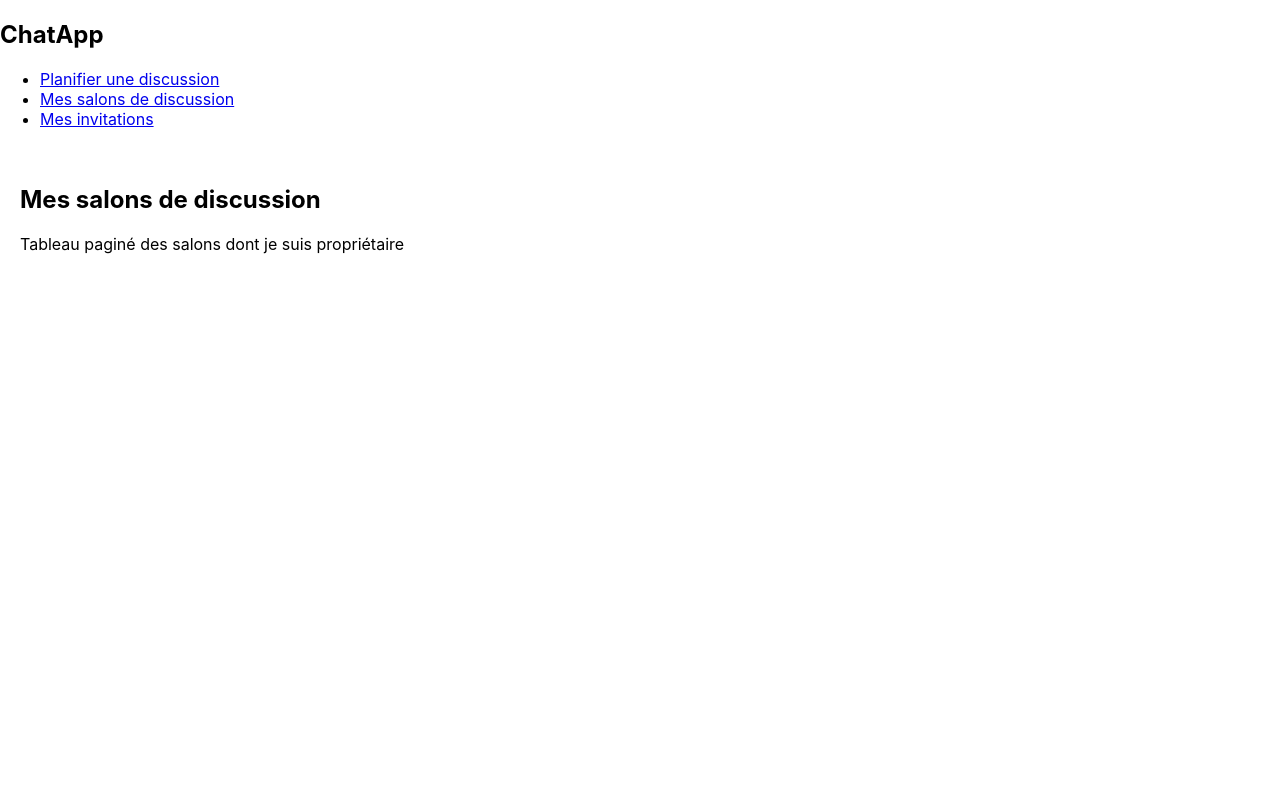
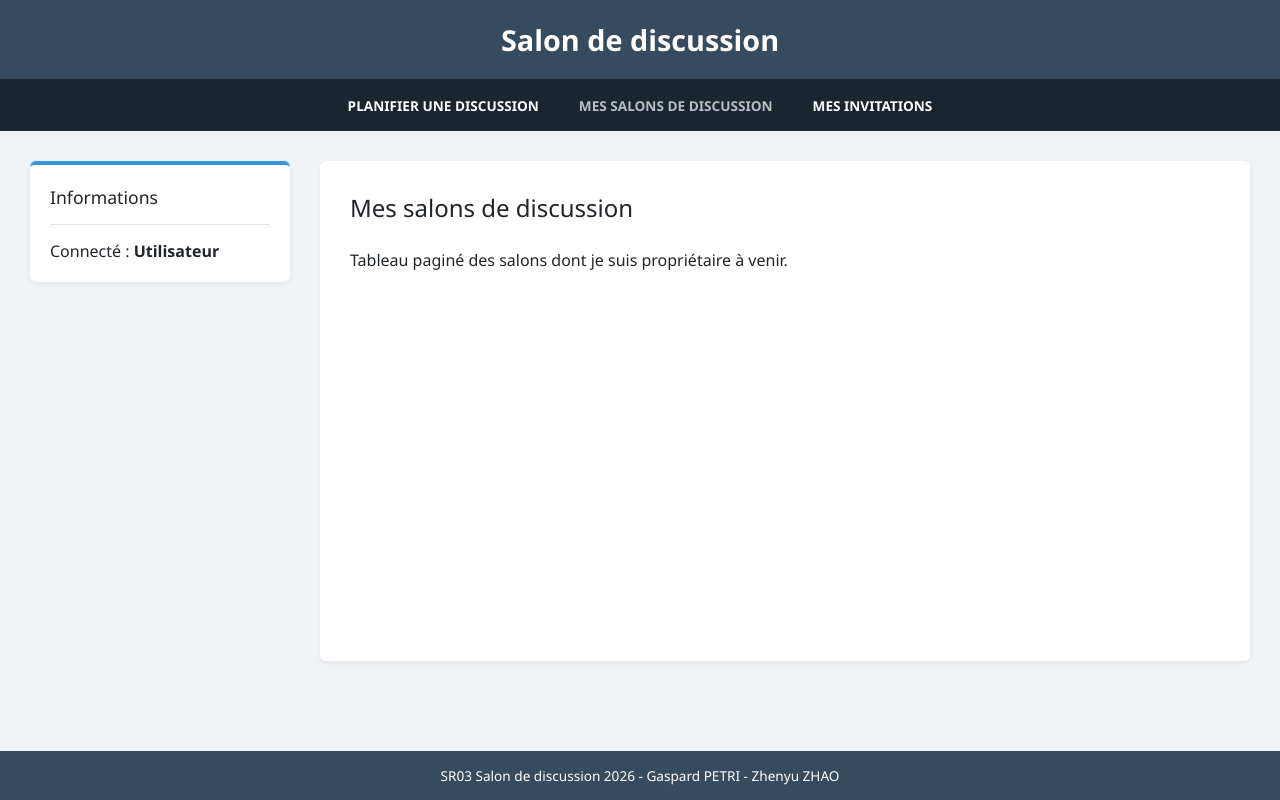
Before and after one commit to JulesZHAO/chat_application, a React (Create React App) app in the folder project/frontend/: page /mes-salons in a window 1280 px wide. Built offline with nearby package versions, Linux system fonts and the light colour scheme; the HTML template or start-up script is replaced by a standard one.

Commit message:
ajout css pour ressembler à l'interface Admin

```diff
--- a/project/frontend/src/App.jsx
+++ b/project/frontend/src/App.jsx
@@ -7,13 +7,25 @@ function App() {
             <div className="app-container">
                 <Navbar />
 
-                <div className="content-wrap" style={{ padding: '20px' }}>
+                {/* Conteneur principal séparé en 2 colonnes */}
+                <div className="content-wrap">
+
+                    {/* Colonne de gauche */}
+                    <aside className="sidebar">
+                        <div className="info-card">
+                            <h4>Informations</h4>
+                            <hr />
+                            <p>Connecté : <strong>Utilisateur</strong></p>
+                        </div>
+                    </aside>
+
+                    {/* Colonne de droite (Contenu) */}
+                    <main className="main-content">
                         <Routes>
-                        {/* Redirection par défaut si l'utilisateur arrive sur la racine */}
                             <Route path="/" element={<Navigate to="/mes-salons" replace />} />
 
                             <Route path="/planifier" element={
-                            <div>
+                                <div className="page-content">
                                     {/* TODO */}
                                     <h2>Planifier une discussion</h2>
                                     <p>Formulaire à venir (Titre, description, date, horaire, durée).</p>
@@ -21,22 +33,27 @@ function App() {
                             } />
 
                             <Route path="/mes-salons" element={
-                            <div>
+                                <div className="page-content">
                                     {/* TODO */}
                                     <h2>Mes salons de discussion</h2>
-                                <p>Tableau paginé des salons dont je suis propriétaire</p>
+                                    <p>Tableau paginé des salons dont je suis propriétaire à venir.</p>
                                 </div>
                             } />
 
                             <Route path="/mes-invitations" element={
-                            <div>
+                                <div className="page-content">
                                     {/* TODO */}
                                     <h2>Mes invitations</h2>
-                                <p>Tableau paginé des salons où je suis invité</p>
+                                    <p>Tableau paginé des salons où je suis invité à venir.</p>
                                 </div>
                             } />
                         </Routes>
+                    </main>
                 </div>
+
+                <footer className="admin-footer">
+                    <p>SR03 Salon de discussion 2026 - Gaspard PETRI - Zhenyu ZHAO</p>
+                </footer>
             </div>
         </Router>
     );
--- /dev/null
+++ b/project/frontend/src/components/Navbar.css
@@ -0,0 +1,41 @@
+.top-banner {
+    background-color: #364b5e;
+    color: white;
+    text-align: center;
+    padding: 20px 0;
+}
+
+.top-banner h1 {
+    margin: 0;
+    font-size: 1.8rem;
+    font-weight: 600;
+}
+
+.navbar-dark {
+    background-color: #1a252f;
+    display: flex;
+    justify-content: center;
+    padding: 15px 0;
+}
+
+.navbar-links {
+    list-style: none;
+    display: flex;
+    gap: 40px;
+    margin: 0;
+    padding: 0;
+}
+
+.navbar-links a {
+    text-decoration: none;
+    color: #ffffff;
+    font-weight: 600;
+    font-size: 0.85rem;
+    text-transform: uppercase;
+    transition: opacity 0.2s;
+}
+
+.navbar-links a:hover,
+.navbar-links a.active {
+    opacity: 0.7;
+}
--- a/project/frontend/src/components/Navbar.jsx
+++ b/project/frontend/src/components/Navbar.jsx
@@ -1,33 +1,38 @@
 import { Link, useLocation } from 'react-router-dom';
-//import './Navbar.css';
+import './Navbar.css';
 
 function Navbar() {
     // useLocation permet de savoir sur quelle page on est pour surligner le menu
     const location = useLocation();
 
     return (
-        <nav className="navbar">
-            <div className="navbar-brand">
-                <h2>ChatApp</h2>
+        <header>
+            {/* Le grand bandeau du titre */}
+            <div className="top-banner">
+                <h1>Salon de discussion</h1>
             </div>
+
+            {/* La barre de navigation */}
+            <nav className="navbar-dark">
                 <ul className="navbar-links">
                     <li>
                         <Link to="/planifier" className={location.pathname === '/planifier' ? 'active' : ''}>
-                        Planifier une discussion
+                            PLANIFIER UNE DISCUSSION
                         </Link>
                     </li>
                     <li>
                         <Link to="/mes-salons" className={location.pathname === '/mes-salons' ? 'active' : ''}>
-                        Mes salons de discussion
+                            MES SALONS DE DISCUSSION
                         </Link>
                     </li>
                     <li>
                         <Link to="/mes-invitations" className={location.pathname === '/mes-invitations' ? 'active' : ''}>
-                        Mes invitations
+                            MES INVITATIONS
                         </Link>
                     </li>
                 </ul>
             </nav>
+        </header>
     );
 }
 
--- a/project/frontend/src/index.css
+++ b/project/frontend/src/index.css
@@ -1,13 +1,90 @@
-body {
-  margin: 0;
-  font-family: -apple-system, BlinkMacSystemFont, 'Segoe UI', 'Roboto', 'Oxygen',
-    'Ubuntu', 'Cantarell', 'Fira Sans', 'Droid Sans', 'Helvetica Neue',
-    sans-serif;
-  -webkit-font-smoothing: antialiased;
-  -moz-osx-font-smoothing: grayscale;
+:root {
+  --bg-light: #eff3f6;
+  --text-dark: #212529;
+  --white: #ffffff;
+  --border-color: #dee2e6;
 }
 
-code {
-  font-family: source-code-pro, Menlo, Monaco, Consolas, 'Courier New',
-    monospace;
+* {
+  box-sizing: border-box;
+  margin: 0;
+  padding: 0;
 }
+
+body {
+  font-family: 'Segoe UI', Roboto, Helvetica, Arial, sans-serif;
+  background-color: var(--bg-light);
+  color: var(--text-dark);
+}
+
+.app-container {
+  display: flex;
+  flex-direction: column;
+  min-height: 100vh;
+}
+
+/* --- LAYOUT 2 COLONNES --- */
+.content-wrap {
+  display: flex;
+  gap: 30px;
+  padding: 30px;
+  max-width: 1500px;
+  margin: 0 auto;
+  width: 100%;
+  flex: 1;
+}
+
+/* La colonne de gauche */
+.sidebar {
+  width: 260px;
+  flex-shrink: 0;
+}
+
+.info-card {
+  background-color: var(--white);
+  padding: 20px;
+  border-radius: 6px;
+  box-shadow: 0 2px 4px rgba(0, 0, 0, 0.05);
+  border-top: 4px solid #3498db;
+}
+
+.info-card h4 {
+  font-size: 1.1rem;
+  margin-bottom: 15px;
+  font-weight: 400;
+}
+
+.info-card hr {
+  border: 0;
+  border-top: 1px solid var(--border-color);
+  margin-bottom: 15px;
+}
+
+/* La partie dynamique (contenu) */
+.main-content {
+  flex: 1;
+}
+
+.page-content {
+  background-color: var(--white);
+  padding: 30px;
+  border-radius: 6px;
+  box-shadow: 0 2px 4px rgba(0, 0, 0, 0.05);
+  min-height: 500px;
+}
+
+.page-content h2 {
+  font-size: 1.5rem;
+  margin-bottom: 25px;
+  font-weight: 500;
+}
+
+/* Footer */
+.admin-footer {
+  background-color: #364b5e;
+  color: white;
+  text-align: center;
+  padding: 15px 0;
+  font-size: 0.85rem;
+  margin-top: auto;
+}
```
Lines whose indentation alone changed are shown as unchanged.
